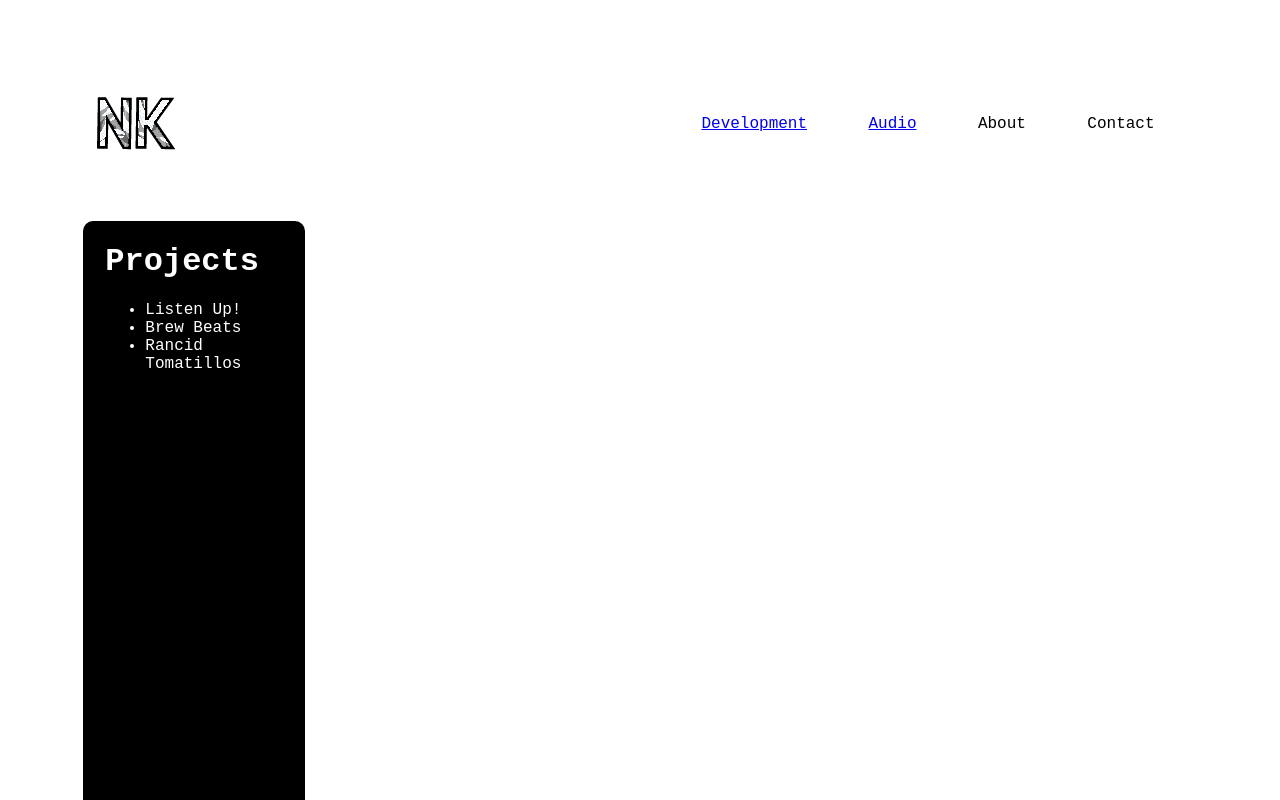
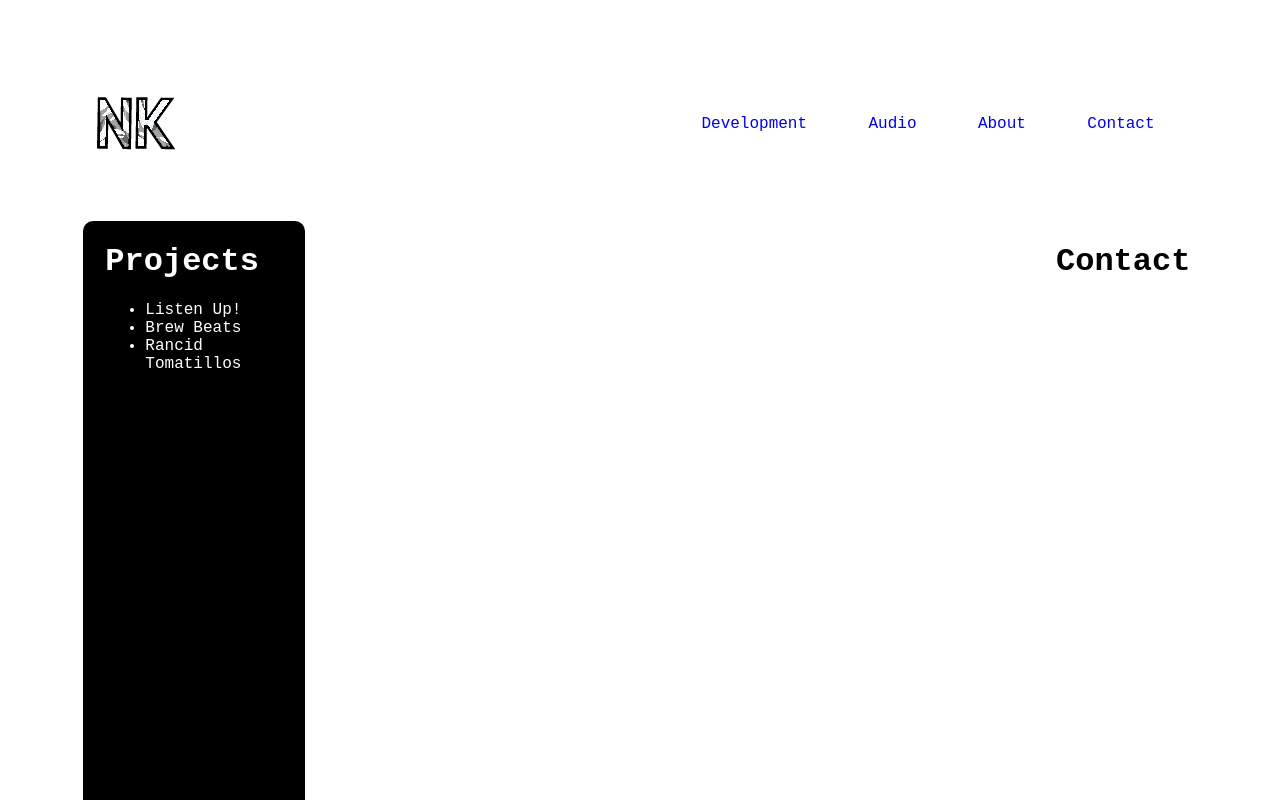
Before and after one commit to nkinsaul/portfolio, a React (Create React App) app: page /contact in a window 1280 px wide. Shown: the top 800 px of the page. Built offline with nearby package versions, Linux system fonts and the light colour scheme; a web font is replaced by a local one.

Commit message:
Add Links to all NavBar items

```diff
--- /dev/null
+++ b/src/Components/About/About.tsx
@@ -0,0 +1,9 @@
+import React from "react";
+
+const About = () => {
+  return (
+    <h1>About</h1>
+  )
+}
+
+export default About;
--- a/src/Components/App/App.tsx
+++ b/src/Components/App/App.tsx
@@ -4,6 +4,8 @@
 import SideBar from '../SideBar/SideBar';
 import Landing from '../Landing/Landing';
 import Audio from '../Audio/Audio';
+import About from '../About/About';
+import Contact from '../Contact/Contact';
 import { Route, Routes } from 'react-router-dom';
 
 
@@ -16,6 +18,8 @@
         <Routes>
           <Route path="/" element={<Landing />} />
           <Route path="/audio" element={<Audio />} />
+          <Route path="/about" element={<About />} />
+          <Route path="/contact" element={<Contact />} />
         </Routes>
       </main>
     </body>
--- /dev/null
+++ b/src/Components/Contact/Contact.tsx
@@ -0,0 +1,9 @@
+import React from "react";
+
+const Contact = () => {
+  return (
+    <h1>Contact</h1>
+  )
+}
+
+export default Contact;
--- a/src/Components/NavBar/NavBar.css
+++ b/src/Components/NavBar/NavBar.css
@@ -5,3 +5,7 @@
   align-items: center;
   width: 50%;
 }
+
+a {
+  text-decoration: none;
+}
--- a/src/Components/NavBar/NavBar.tsx
+++ b/src/Components/NavBar/NavBar.tsx
@@ -7,8 +7,8 @@
     <nav className="navbar">
       <Link to="/">Development</Link>
       <Link to="/audio">Audio</Link>
-      <p>About</p>
-      <p>Contact</p>
+      <Link to="/about">About</Link>
+      <Link to="/contact">Contact</Link>
     </nav>
   )
 }
```
Also changed, not shown: src/Components/About/About.css (added), src/Components/Contact/Contact.css (added).
